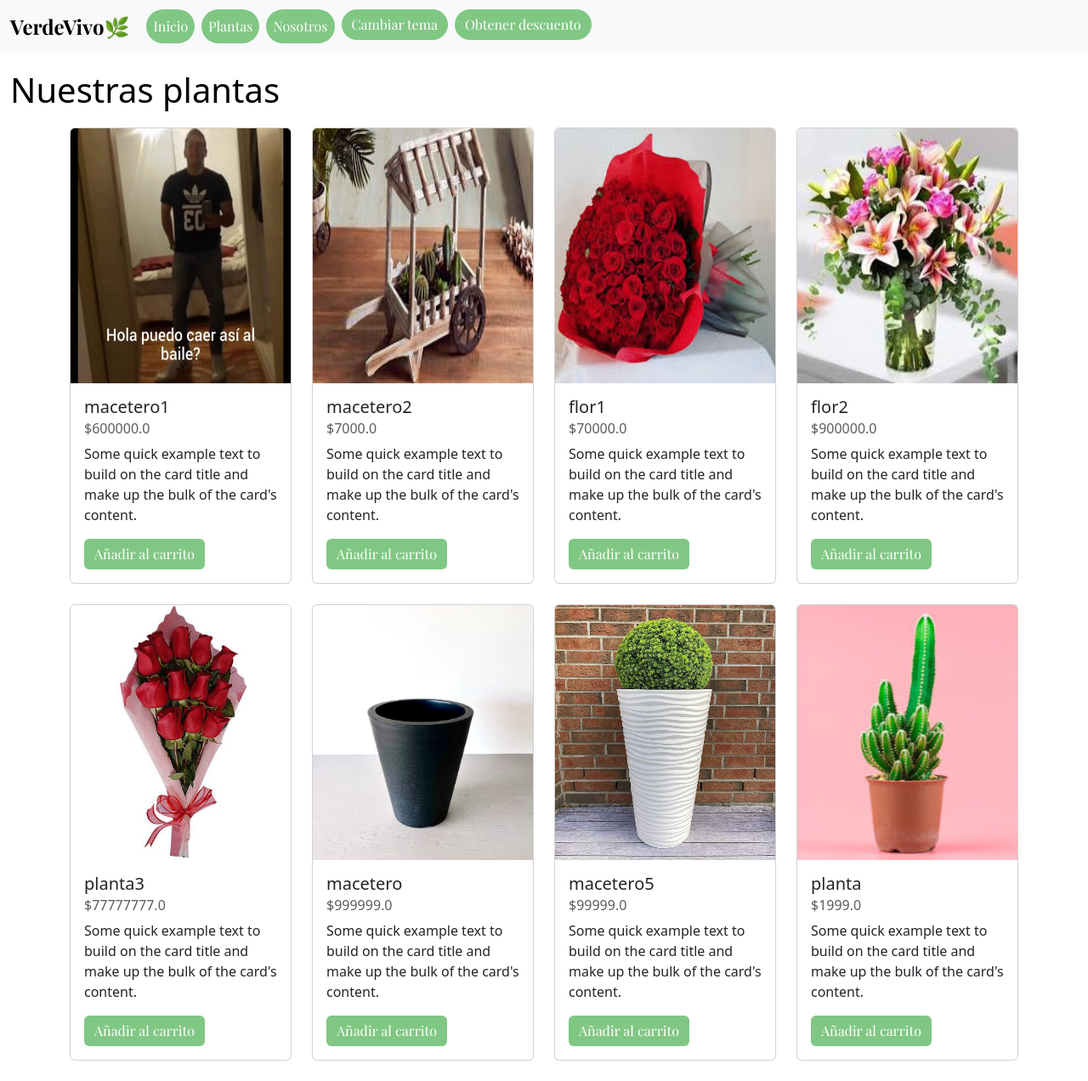
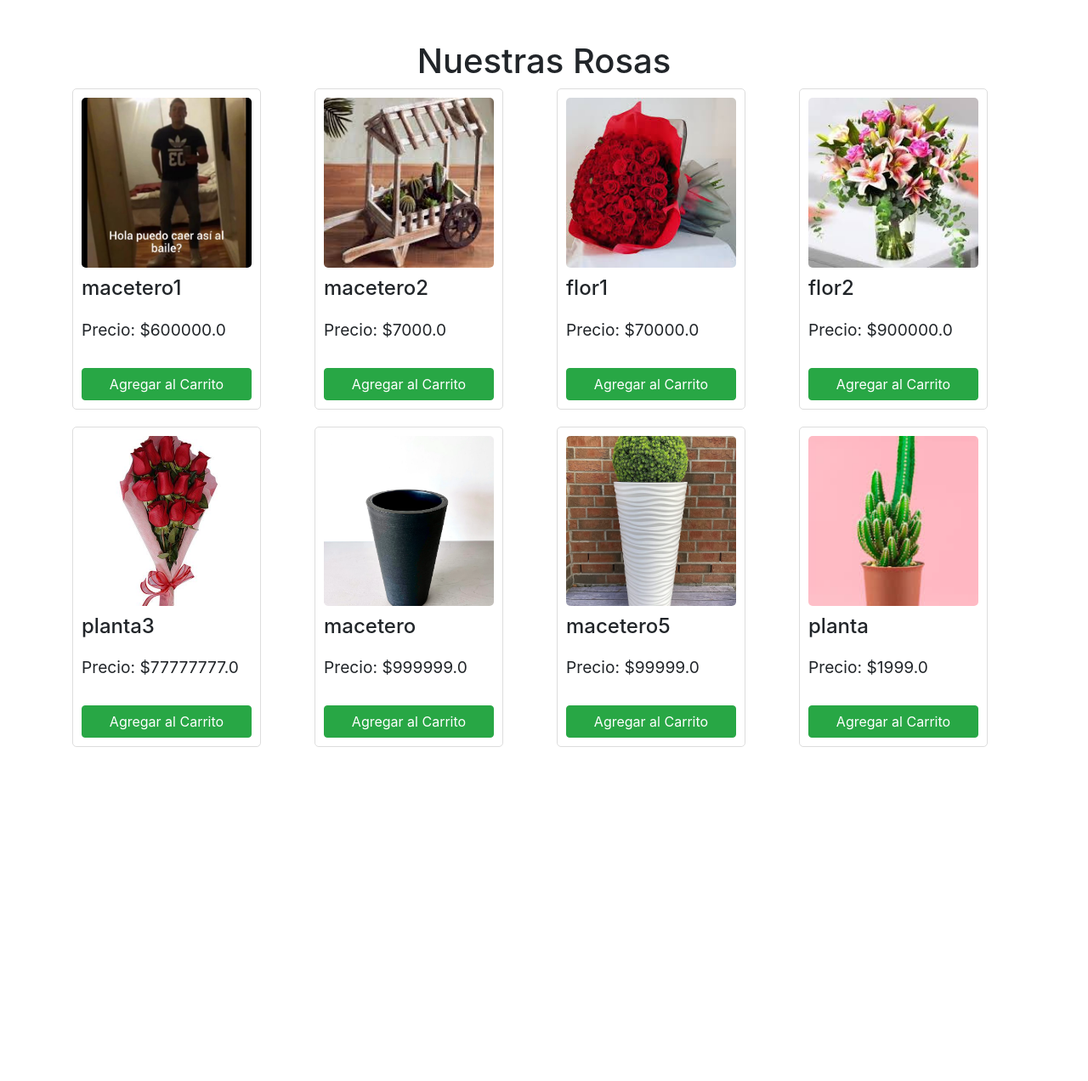
Before and after one commit to gogomezc/Tienda-Ecomerce-jardineria, a Django app: page /rosas/ in a window 1280 px wide. Shown: the whole page at 85% size. After the commit the page ends 879 px from the top, so only its background shows below. Run offline with Django 5.2, Linux system fonts and the light colour scheme; data comes from the database, SQL or seed files in the repository; both versions use the stored data as it was after the commit; some libraries are stand-ins or nearby versions.

Commit message:
parte de carrito y rosas semi listo, django funcionalidad al 100% html css bootrap 0%, dia viernes rediseño la pagina web,

```diff
--- a/ecomerce/ecomerce/settings.py
+++ b/ecomerce/ecomerce/settings.py
@@ -42,10 +42,12 @@ MIDDLEWARE = [
 
 ROOT_URLCONF = 'ecomerce.urls'
 
+LOGIN_URL = '/accounts/login/'
+
 TEMPLATES = [
     {
         'BACKEND': 'django.template.backends.django.DjangoTemplates',
-        'DIRS': [],
+        'DIRS': [os.path.join(BASE_DIR, 'templates')],
         'APP_DIRS': True,
         'OPTIONS': {
             'context_processors': [
@@ -111,7 +113,7 @@ STATIC_URL = 'static/'
 STATICFILES_DIRS = [
     os.path.join(BASE_DIR, 'static')
 ]
-
+LOGIN_REDIRECT_URL = '/rosas/'
 MEDIA_URL = '/imagenes/'
 
 MEDIA_ROOT = os.path.join(BASE_DIR,'static/imagenes')
--- a/ecomerce/ecomerce/urls.py
+++ b/ecomerce/ecomerce/urls.py
@@ -6,5 +6,6 @@ from django.conf.urls.static import static
 urlpatterns = [
     path('admin/', admin.site.urls),
     path('', include('store.urls')),
+    path('accounts/', include('django.contrib.auth.urls')),
 ]
 urlpatterns+= static(settings.MEDIA_URL, document_root=settings.MEDIA_ROOT)
--- a/ecomerce/store/templates/store/rosas.html
+++ b/ecomerce/store/templates/store/rosas.html
@@ -1,219 +1,58 @@
 <!DOCTYPE html>
-{% load static %}
 <html lang="es">
 <head>
     <meta charset="UTF-8">
     <meta name="viewport" content="width=device-width, initial-scale=1.0">
-  <title>VerdeVivo</title>
-  <link href="https://cdn.jsdelivr.net/npm/bootstrap@5.3.0/dist/css/bootstrap.min.css" rel="stylesheet">
-  <link href="https://cdnjs.cloudflare.com/ajax/libs/font-awesome/6.0.0-beta3/css/all.min.css" rel="stylesheet">
-  <link href="https://fonts.googleapis.com/css2?family=Playfair+Display:wght@400;700&display=swap" rel="stylesheet">
+    <title>Nuestras Rosas</title>
+    <link rel="stylesheet" href="https://stackpath.bootstrapcdn.com/bootstrap/4.5.2/css/bootstrap.min.css">
     <style>
-    body.claro {
-      background-color: white;
-      color: black;
+        .producto {
+            border: 1px solid #ddd;
+            padding: 10px;
+            border-radius: 5px;
+            margin-bottom: 20px;
+            display: flex;
+            flex-direction: column;
+            justify-content: space-between;
+            height: 100%;
         }
-    body.oscuro {
-      background-color: black;
-      color: white;
+        .producto img {
+            width: 200px;
+            height: 200px;
+            object-fit: cover;
+            border-radius: 5px;
         }
-    .navbar-claro {
-      background-color: white;
-      color: black;
+        .producto h2 {
+            font-size: 1.5rem;
+            margin: 10px 0;
         }
-    .navbar-oscuro {
-      background-color: black;
-      color: white;
-    }
-    .navbar-brand {
-      font-weight: bold;
-      font-size: 1.5rem;
-      color: black;
-      font-family: 'Playfair Display', serif;
-    }
-    .navbar-oscuro .navbar-brand {
-      color: white;
-    }
-    .navbar-nav .nav-link,
-    .navbar-nav .btn {
-      border-radius: 20px;
-      transition: background-color 0.3s;
-      font-family: 'Playfair Display', serif;
-      margin: 1px;
-      color: white;
-    }
-    .navbar-nav .nav-link:hover,
-    .navbar-nav .btn:hover {
-      background-color: #66BB6A;
-    }
-    .btn-primary i {
-      font-size: 1.5rem;
-    }
-    .offcanvas-header {
-      background-color: #388E3C;
-      color: white;
-    }
-    .offcanvas-title {
-      font-weight: bold;
-      font-family: 'Playfair Display', serif;
-    }
-    .btn-close {
-      filter: brightness(0) invert(1);
+        .producto p {
+            font-size: 1.2rem;
+            margin: 10px 0;
         }
         .btn-success {
-      background-color: #81C784;
-      border: none;
-      font-family: 'Playfair Display', serif;
-      color: white;
-    }
-    .btn-success:hover {
-      background-color: #66BB6A;
-    }
-    .btn-success:active, .btn-success:focus {
-      background-color: #4CAF50;
-    }
-    .btn-primary {
-      border: none;
-      margin-left: auto;
-    }
-    .dark-mode {
-      background-color: #333;
-      color: #fff;
-    }
-    .dark-mode .navbar {
-      background-color: #444;
-    }
-    .dark-mode .offcanvas-header {
-      background-color: #444;
-    }
-    .product-title {
-      font-family: 'Playfair Display', serif;
-      font-size: 2rem;
-      color: black;
-    }
-    .product-description, .product-price, .product-features h5, .review {
-      font-family: 'Playfair Display', serif;
-    }
-    .review strong {
-      font-size: 1.2rem;
-    }
-    .carousel-item img {
-      height: 400px;
-      object-fit: cover;
-      border-radius: 10px;
+            margin-top: auto;
         }
     </style>
 </head>
-<body class="claro">
-  <!-- Inicio de barra navegación -->
-  <nav class="navbar navbar-expand-lg navbar-light bg-light navbar-claro">
-    <div class="container-fluid">
-      <a class="navbar-brand" id="navbar-brand" href="#">VerdeVivo🌿</a>
-      <button class="navbar-toggler" type="button" data-bs-toggle="collapse" data-bs-target="#navbarNav" aria-controls="navbarNav" aria-expanded="false" aria-label="Toggle navigation">
-        <span class="navbar-toggler-icon"></span>
-      </button>
-      <div class="collapse navbar-collapse" id="navbarNav">
-        <ul class="navbar-nav me-auto mb-2 mb-lg-0">
-          <li class="nav-item">
-            <a class="nav-link btn btn-success mx-1" href="inicio.html">Inicio</a>
-          </li>
-          <li class="nav-item">
-            <a class="nav-link btn btn-success mx-1" href="Ventana3.html">Plantas</a>
-          </li>
-          <li class="nav-item">
-            <a class="nav-link btn btn-success mx-1" href="ventana2.html">Nosotros</a>
-          </li>
-          <li class="nav-item">
-            <button id="cambiar-modo" class="btn btn-success mx-1">Cambiar tema</button>
-          </li>
-          <li class="nav-item">
-            <button type="button" class="btn btn-success mx-1" data-bs-toggle="modal" data-bs-target="#descuentoModal">Obtener descuento</button>
-          </li>
-        </ul>
-      </div>
-    </div>
-  </nav>
-
-  <!-- Modal -->
-  <div class="modal fade" id="descuentoModal" tabindex="-1" role="dialog" aria-labelledby="descuentoModalEtiqueta" aria-hidden="true">
-    <div class="modal-dialog" role="document">
-      <div class="modal-content">
-        <div class="modal-header">
-          <h5 class="modal-title" id="descuentoModalEtiqueta">Tu descuento</h5>
-        </div>
-        <div class="modal-body">
-          <h3>eqw2p3</h3>
-          <form id="formularioDescuento">
-            <div class="mb-3">
-              <label for="codigoDescuento" class="form-label">Ingrese su código de descuento</label>
-              <input type="text" class="form-control" id="codigoDescuento" required>
-            </div>
-            <button type="submit" class="btn btn-success">Validar Código</button>
-          </form>
-          <div id="mensajeValidacion" class="mt-3"></div>
-        </div>
-        <div class="modal-footer">
-          <button type="button" class="btn btn-secondary" data-bs-dismiss="modal">Cerrar</button>
-        </div>
-      </div>
-    </div>
-  </div>
-
-  <!-- aquí inicia el navbar secundario-->
-  <div class="container-fluid" style="margin-top: 20px; margin-bottom:20px; text-align: left;">
-    <h1>Nuestras plantas</h1>
-  </div>
-  <!-- aquí acaba el navbar secundario-->
-
-  <!-- EMPIEZA LA PARTE DE PRODUCTOS -->
-  <div class="container">
+<body>
+    <div class="container mt-5">
+        <h1 class="text-center">Nuestras Rosas</h1>
         <div class="row">
-      {% for product in productos %}
-      <div class="col-12 col-md-3 mb-4">
-        <div class="card">
-          <img src="{{ product.image.url }}" class="card-img-top" alt="{{ product.nombre }}" height="300px">
-          <div class="card-body">
-            <h5 class="card-title">{{ product.nombre }}</h5>
-            <h6 class="card-subtitle mb-2 text-muted">${{ product.precio }}</h6>
-            <p class="card-text">Some quick example text to build on the card title and make up the bulk of the card's content.</p>
-            <a href="" class="btn btn-success">Añadir al carrito</a>
-          </div>
+            {% for producto in productos %}
+            <div class="col-lg-3 col-md-4 col-sm-6 d-flex align-items-stretch" style="margin-bottom: 20px;">
+                <div class="producto">
+                    <img src="{{ producto.image.url }}" alt="{{ producto.nombre }}">
+                    <h2>{{ producto.nombre }}</h2>
+                    <p>Precio: ${{ producto.precio }}</p>
+                    <a href="{% url 'agregar_al_carrito' producto.id %}" class="btn btn-success">Agregar al Carrito</a>
                 </div>
             </div>
             {% endfor %}
+        </div style="margin-bottom: 5px">
     </div>
-  </div>
-  <!-- TERMINA LA PARTE DE PRODUCTOS -->
-
-  <script>
-    document.getElementById('cambiar-modo').addEventListener('click', function() {
-      document.body.classList.toggle('oscuro');
-      document.body.classList.toggle('claro');
-      var navbar = document.querySelector('.navbar');
-      navbar.classList.toggle('navbar-claro');
-      navbar.classList.toggle('navbar-oscuro');
-
-      var navbarBrand = document.getElementById('navbar-brand');
-      if (document.body.classList.contains('oscuro')) {
-        navbarBrand.style.color = 'white';
-      } else {
-        navbarBrand.style.color = 'black';
-      }
-    });
-
-    document.getElementById('formularioDescuento').addEventListener('submit', function(evento) {
-      evento.preventDefault();
-      var codigoValido = 'eqw2p3';
-      var codigoUsuario = document.getElementById('codigoDescuento').value;
-      var mensajeValidacion = document.getElementById('mensajeValidacion');
-
-      if (codigoUsuario === codigoValido) {
-        mensajeValidacion.innerHTML = '<div class="alert alert-success" role="alert">Código válido. ¡Disfruta tu descuento!</div>';
-      } else {
-        mensajeValidacion.innerHTML = '<div class="alert alert-danger" role="alert">Código inválido. Inténtalo de nuevo.</div>';
-      }
-    });
-  </script>
-  <script src="https://cdn.jsdelivr.net/npm/bootstrap@5.3.3/dist/js/bootstrap.bundle.min.js" integrity="sha384-YvpcrYf0tY3lHB60NNkmXc5s9fDVZLESaAA55NDzOxhy9GkcIdslK1eN7N6jIeHz" crossorigin="anonymous"></script>
+    <script src="https://code.jquery.com/jquery-3.5.1.slim.min.js"></script>
+    <script src="https://cdn.jsdelivr.net/npm/@popperjs/core@2.5.3/dist/umd/popper.min.js"></script>
+    <script src="https://stackpath.bootstrapcdn.com/bootstrap/4.5.2/js/bootstrap.min.js"></script>
 </body>
 </html>
--- a/ecomerce/store/urls.py
+++ b/ecomerce/store/urls.py
@@ -1,16 +1,21 @@
-# urls.py
-
 from django.urls import path
 from . import views
+from django.contrib.auth import views as auth_views
 
 urlpatterns = [
     path('', views.inicio, name='inicio'),
     path('productos/', views.productos, name='productos'),
     path('nosotros/', views.nosotros, name='nosotros'),
+    path('agregar/<int:producto_id>/', views.agregar_al_carrito, name='agregar_al_carrito'),
+    path('eliminar/<int:item_id>/', views.eliminar_del_carrito, name='eliminar_del_carrito'),
     path('carrito/', views.carrito, name='carrito'),
     path('rosas/', views.rosas, name='rosas'),
     path('crud/', views.crud, name='crud'),
     path('crear/<str:modelo>/', views.crear, name='crear'),
     path('modificar/<str:modelo>/<int:pk>/', views.modificar, name='modificar'),
     path('eliminar/<str:modelo>/<int:pk>/', views.eliminar, name='eliminar'),
+    path('accounts/login/', auth_views.LoginView.as_view(template_name='registration/login.html'), name='login'),
+    path('accounts/logout/', auth_views.LogoutView.as_view(), name='logout'),
+    path('incrementar/<int:item_id>/', views.incrementar_cantidad, name='incrementar_cantidad'),
+    path('decrementar/<int:item_id>/', views.decrementar_cantidad, name='decrementar_cantidad')
 ]
--- a/ecomerce/store/views.py
+++ b/ecomerce/store/views.py
@@ -1,8 +1,7 @@
 from django.shortcuts import render, get_object_or_404, redirect
+from django.contrib.auth.decorators import login_required
 from .models import Producto, Venta, DetalleVenta, Cliente
-from .forms import ClienteCreateForm
-from django.urls import reverse_lazy
-from .forms import ProductoForm
+from .forms import ClienteCreateForm, ProductoForm
 
 def inicio(request):
     productos = Producto.objects.all()
@@ -22,8 +21,7 @@ def rosas(request):
     context = {'productos': productos}
     return render(request, 'store/rosas.html', context)
 
-
-# Starting CRUD section
+# CRUD Section
 def crud(request):
     clientes = Cliente.objects.all()
     productos = Producto.objects.all()
@@ -78,19 +76,65 @@ def eliminar(request, modelo, pk):
         return redirect('crud')
 
     return render(request, 'store/eliminar.html', {'instance': instance, 'modelo': modelo})
-#termina crud section
 
+# Carrito Section
+@login_required
+def agregar_al_carrito(request, producto_id):
+    cliente = request.user.cliente
+    producto = get_object_or_404(Producto, id=producto_id)
+    venta, created = Venta.objects.get_or_create(cliente=cliente, completo=False)
+
+    detalle_venta, created = DetalleVenta.objects.get_or_create(
+        venta=venta,
+        producto=producto,
+    )
+
+    detalle_venta.cantidad += 1
+    detalle_venta.save()
+
+    return redirect('carrito')
+
+@login_required
+def eliminar_del_carrito(request, item_id):
+    item = get_object_or_404(DetalleVenta, id=item_id)
+    item.delete()
+    return redirect('carrito')
+
+@login_required
+def incrementar_cantidad(request, item_id):
+    item = get_object_or_404(DetalleVenta, id=item_id)
+    item.cantidad += 1
+    item.save()
+    return redirect('carrito')
+
+@login_required
+def decrementar_cantidad(request, item_id):
+    item = get_object_or_404(DetalleVenta, id=item_id)
+    if item.cantidad > 1:
+        item.cantidad -= 1
+        item.save()
+    return redirect('carrito')
+
+@login_required
 def carrito(request):
-    if request.user.is_authenticated:
-        cliente = request.user.cliente
-        order, created = Venta.objects.get_or_create(cliente=cliente, completo=False)
-        items = order.detalleventa_set.all()
-        total = sum(item.producto.precio * item.cantidad for item in items)
-    else:
-        items = []
-        total = 0
+    cliente = request.user.cliente
+    venta, created = Venta.objects.get_or_create(cliente=cliente, completo=False)
+    items = venta.detalleventa_set.all()
+    items_total = []
+    total = 0
+
+    for item in items:
+        item_total = item.producto.precio * item.cantidad
+        total += item_total
+        items_total.append({
+            'id': item.id,
+            'producto': item.producto,
+            'cantidad': item.cantidad,
+            'total': item_total,
+        })
+
     context = {
-        'items': items,
+        'items': items_total,
         'total': total,
     }
     return render(request, 'store/carrito.html', context)
```
Also changed, not shown: ecomerce/store/templates/registration/login.html (added, +30 -0 lines), ecomerce/store/templates/store/carrito.html (+8 -6 lines), ecomerce/db.sqlite3. Lines whose indentation alone changed are shown as unchanged.
